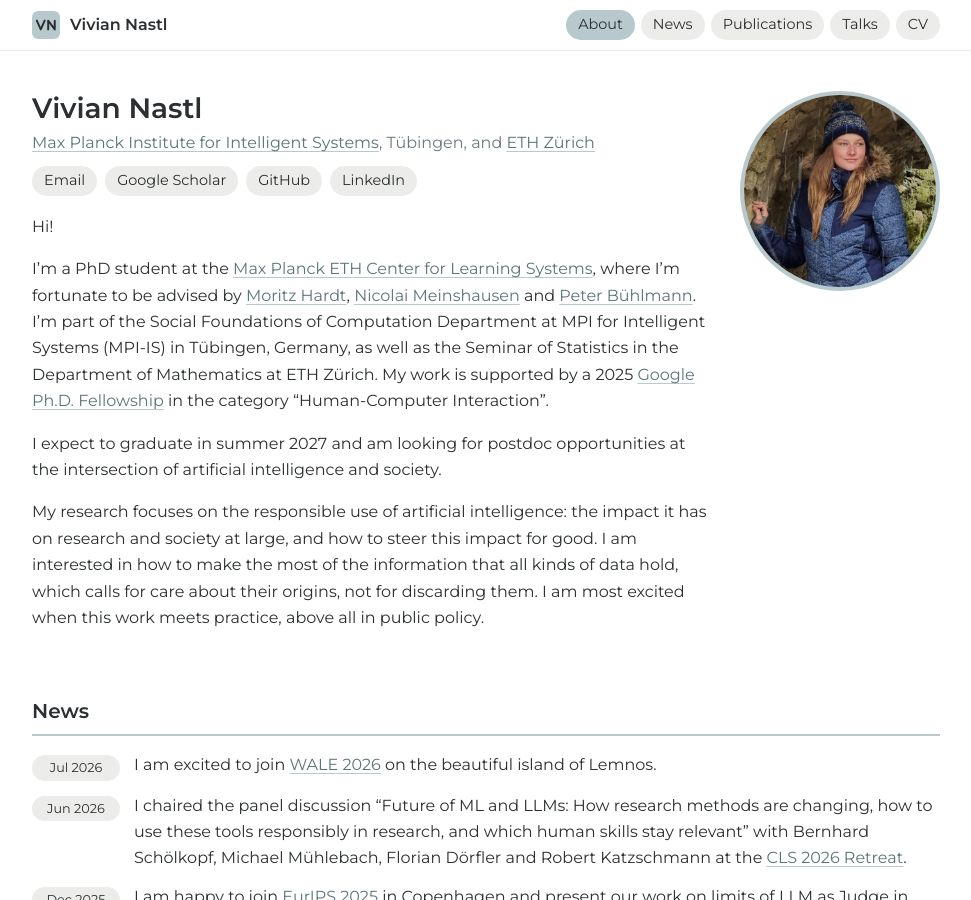
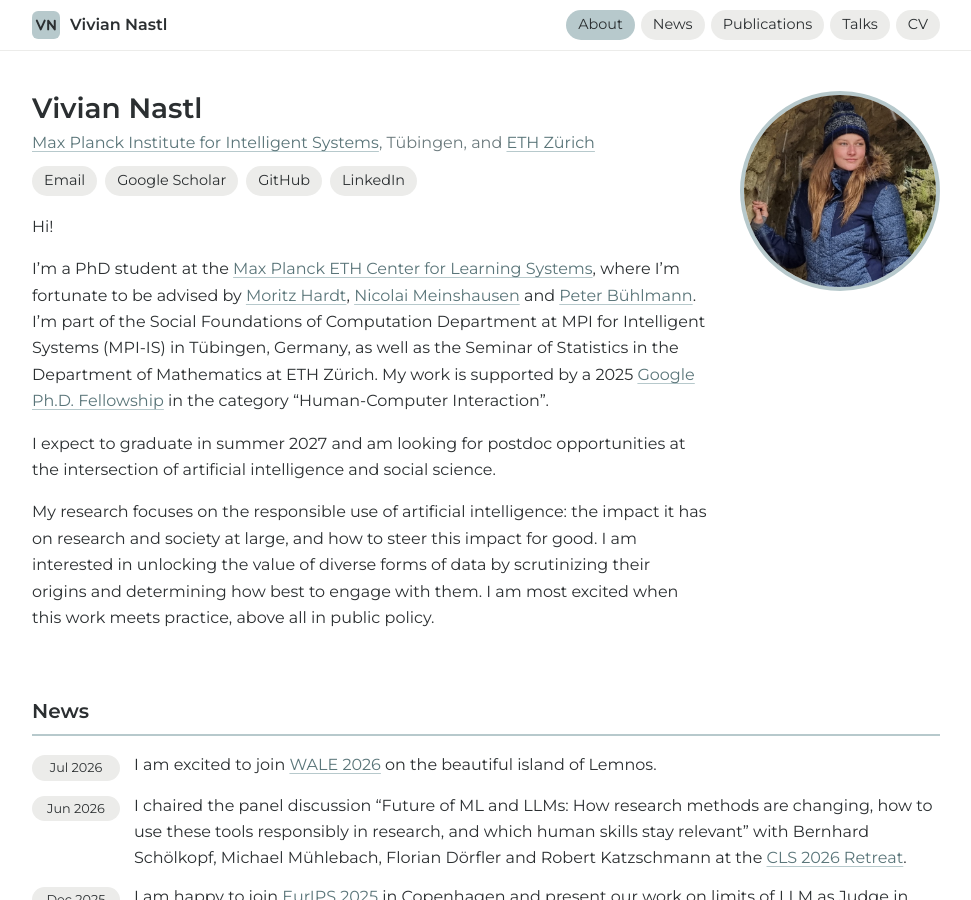
Before and after one commit to vnastl/vnastl.github.io, a Jekyll site: the page built from about.md, in a window 1280 px wide and 900 px high. Shown: the whole window, without its empty margins (154-1125 px from the left). Built offline with Jekyll 4.4.1, drawn with Linux system fonts in a browser that asks for light colours.

Commit message:
content(about): rewritten postdoc line and research focus
- about.md: social science; new data sentence

```diff
--- a/about.md
+++ b/about.md
@@ -9,6 +9,6 @@ Hi!
 I’m a PhD student at the [Max Planck ETH Center for Learning Systems](https://learning-systems.org/), where I’m fortunate to be advised by [Moritz Hardt](https://mrtz.org/), [Nicolai Meinshausen](https://people.math.ethz.ch/~nicolai/) and [Peter Bühlmann](https://people.math.ethz.ch/~buhlmann/).
 I’m part of the Social Foundations of Computation Department at MPI for Intelligent Systems (MPI-IS) in Tübingen, Germany, as well as the Seminar of Statistics in the Department of Mathematics at ETH Zürich. My work is supported by a 2025 [Google Ph.D. Fellowship](https://blog.google/outreach-initiatives/google-org/phd-fellowship-program-2025/) in the category “Human-Computer Interaction”.
 
-I expect to graduate in summer 2027 and am looking for postdoc opportunities at the intersection of artificial intelligence and society.
+I expect to graduate in summer 2027 and am looking for postdoc opportunities at the intersection of artificial intelligence and social science.
 
-My research focuses on the responsible use of artificial intelligence: the impact it has on research and society at large, and how to steer this impact for good. I am interested in how to make the most of the information that all kinds of data hold, which calls for care about their origins, not for discarding them. I am most excited when this work meets practice, above all in public policy.
+My research focuses on the responsible use of artificial intelligence: the impact it has on research and society at large, and how to steer this impact for good. I am interested in unlocking the value of diverse forms of data by scrutinizing their origins and determining how best to engage with them. I am most excited when this work meets practice, above all in public policy.
```
